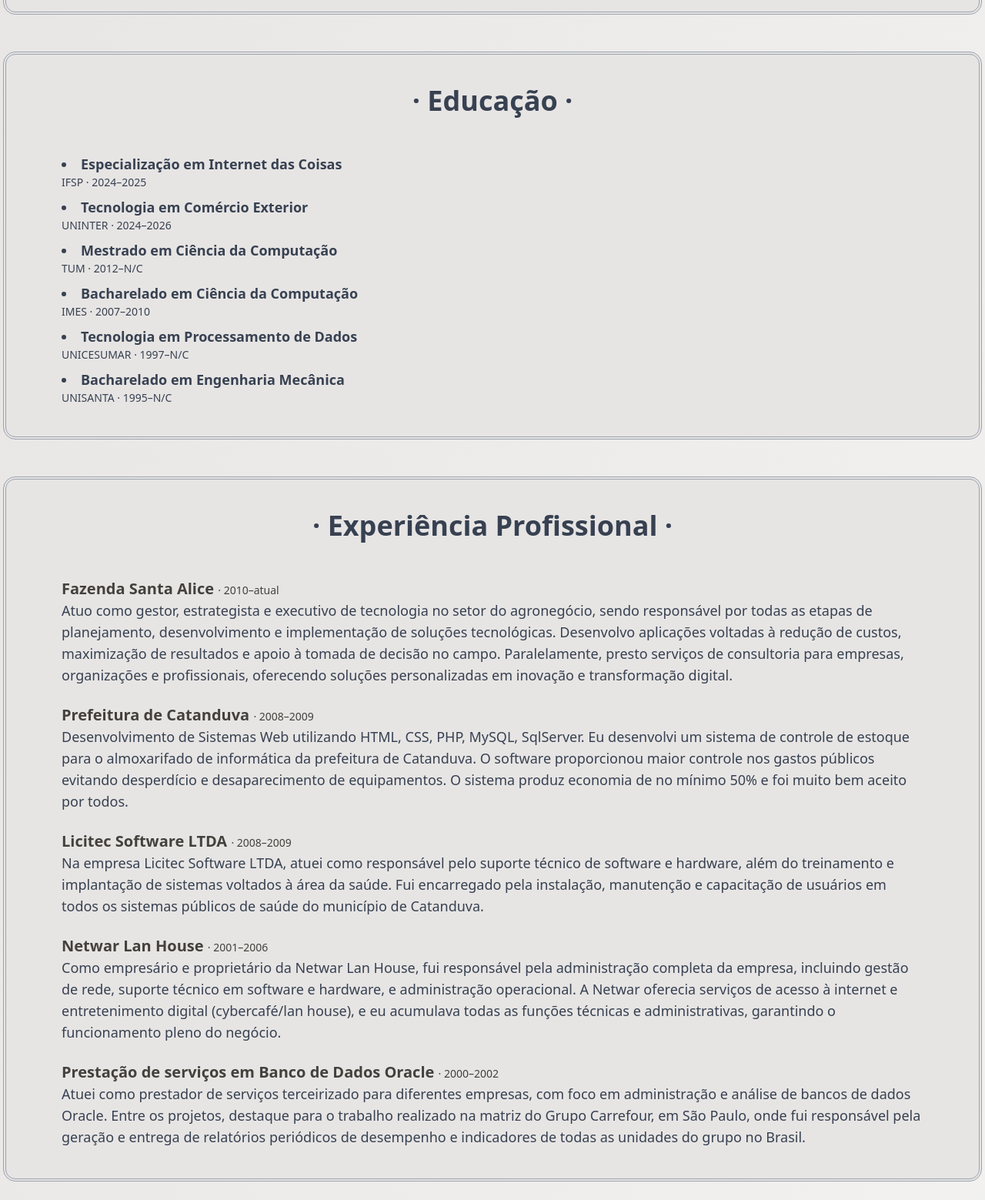
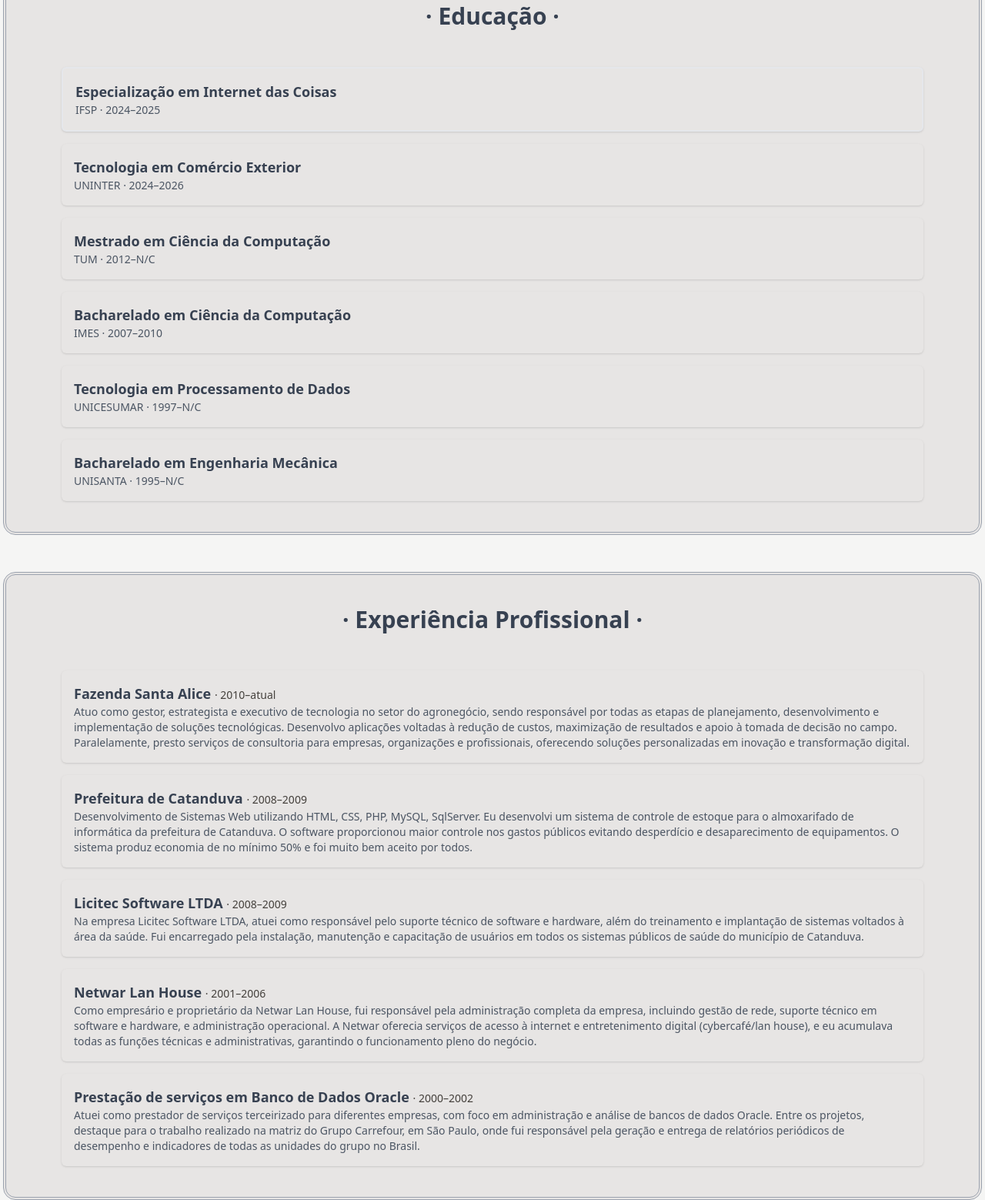
Before and after one commit to markusgieler/curriculum-vitae, a plain HTML site: page index.html in a window 1280 px wide. Shown: the part 818-2377 px from the top of the page at 77% size. Drawn offline with nearby package versions, Linux system fonts and the light colour scheme.

Commit message:
2025-11-10 - 03:44:00

```diff
--- a/index.html
+++ b/index.html
@@ -1,6 +1,7 @@
 <!DOCTYPE html>
 <html lang="pt-br">
 
+  <!-- head -->
   <head>
     <meta charset="UTF-8" />
     <meta name="viewport" content="width=device-width, initial-scale=1.0"/>
@@ -17,146 +18,146 @@
     <!-- Tailwind -->
     <script src="https://cdn.tailwindcss.com"></script>
   </head>
+  <!--  -->
 
   <!-- Body -->
-  <body class="bg-gradient-to-tl from-stone-100 to-stone-200 h-full w-full text-gray-700">
-
+  <body class="bg-gradient-to-tl from-stone-100 to-stone-100 h-full w-full text-gray-700">
 
     <!-- Header -->
     <header class="flex flex-col items-center justify-center bg-gray-800 py-6 sm:py-8">
-      <img
-           src="assets/img/markus.png"
+      <img src="assets/img/markus.png"
            alt="Foto de Markus Ribeiro Gieler"
-           class="w-44 h-44 sm:w-48 sm:h-48 object-cover object-center rounded-full shadow-xl ring-2 ring-gray-500/50 mt-6 transition-transform hover:scale-105"
-      />
+           class="w-44 h-44 sm:w-48 sm:h-48 object-cover object-center rounded-full shadow-xl ring-2 ring-gray-500/50 mt-6 transition-transform hover:scale-105"/>
       <h1 id="namTitle" class="text-3xl sm:text-4xl font-bold text-center mt-6 text-stone-300"></h1>
       <p id="namSubtitle" class="text-sm sm:text-base lg:text-lg mb-6 text-center text-gray-400 leading-relaxed tracking-wide max-w-5xl"></p>
     </header>
-
+    <!--  -->
 
     <!-- Main -->
     <main class="container mx-auto px-1 py-10">
-
-
       <!-- Sobre -->
       <section id="section1" class="py-10 bg-stone-200 border-4 border-double border-gray-400 hover:bg-stone-300">
         <div class="max-w-6xl mx-auto px-4 md:px-4">
-          <h2 id="sobTitle" class="text-2xl sm:text-3xl md:text-4xl lg:text-4xl font-semibold text-center mb-12"></h2>
-          <p id="sobContent" class="text-lg sm:text-lg md:text-lg lg:text-lg leading-relaxed"></p>
+          <h2 id="sobTitle" class="text-xl sm:text-2xl md:text-3xl lg:text-3xl font-semibold text-center mb-12"></h2>
+          <p id="sobContent" class="text-gray-600 text-sm hover:font-semibold transition-all"></p>
         </div>
       </section>
-
+      <!--  -->
 
       <!-- Educação -->
       <section id="section2" class="py-10 bg-stone-200 border-4 border-double border-gray-400 hover:bg-stone-300">
         <div class="max-w-6xl mx-auto px-4 md:px-4">
-          <h2 id="eduTitle" class="text-2xl sm:text-3xl md:text-4xl lg:text-4xl font-semibold text-center mb-12"></h2>
-          <ul class="list-disc sm:text-lg list-inside space-y-2 mt-2">
+          <h3 id="eduTitle" class="text-xl sm:text-2xl md:text-3xl lg:text-3xl font-semibold text-center mb-12"></h3>
+          <ul class="sm:text-lg space-y-4">
 
-            <li><strong id="eduSubtitle6"></strong>
-              <div class="text-gray-700 text-sm hover:font-semibold">
+            <li class="bg-stone-200 p-4 border-2 rounded-md shadow hover:shadow-md transition-shadow">
+              <h2 id="eduSubtitle6" class="text-lg sm:text-lg md:text-lg lg:text-lg font-semibold leading-relaxed"></h2>
+              <p class="text-gray-600 text-sm hover:font-semibold transition-all">
                 <a id="eduLocation6" href="https://ctd.ifsp.edu.br/" class="text-sm hover:text-blue-600 hover:font-semibold"></a>
                 <span id="eduPeriod6" class="text-sm"></span>
-              </div>
+              </p>
             </li>
 
-            <li><strong id="eduSubtitle5"></strong>
-              <div class="text-gray-700 text-sm hover:font-semibold">
-                <a id="eduLocation5" href="https://www.uninter.com/" class="text-sm hover:text-blue-600 hover:font-semibold"></a>
+            <li class="bg-stone-200 p-4 rounded-md shadow hover:shadow-md transition-shadow">
+              <h3 id="eduSubtitle5" class="text-lg sm:text-lg md:text-lg lg:text-lg font-semibold leading-relaxed"></h3>
+              <p class="text-gray-600 text-sm hover:font-semibold transition-all">
+                <a id="eduLocation5" href="https://ctd.ifsp.edu.br/" class="text-sm hover:text-blue-600 hover:font-semibold"></a>
                 <span id="eduPeriod5" class="text-sm"></span>
-              </div>
+              </p>
             </li>
 
-            <li><strong id="eduSubtitle4"></strong>
-              <div class="text-gray-700 text-sm hover:font-semibold">
-                <a id="eduLocation4" href="https://www.tum.de/en/" class="text-sm hover:text-blue-600 hover:font-semibold"></a>
+            <li class="bg-stone-200 p-4 rounded-md shadow hover:shadow-md transition-shadow">
+              <h3 id="eduSubtitle4" class="text-lg sm:text-lg md:text-lg lg:text-lg font-semibold leading-relaxed"></h3>
+              <p class="text-gray-600 text-sm hover:font-semibold transition-all">
+                <a id="eduLocation4" href="https://ctd.ifsp.edu.br/" class="text-sm hover:text-blue-600 hover:font-semibold"></a>
                 <span id="eduPeriod4" class="text-sm"></span>
-              </div>
+              </p>
             </li>
 
-            <li><strong id="eduSubtitle3"></strong>
-              <div class="text-gray-700 text-sm hover:font-semibold">
-                <a id="eduLocation3" href="https://www.fafica.br/" class="text-sm hover:text-blue-600 hover:font-semibold"></a>
+            <li class="bg-stone-200 p-4 rounded-md shadow hover:shadow-md transition-shadow">
+              <h3 id="eduSubtitle3" class="text-lg sm:text-lg md:text-lg lg:text-lg font-semibold leading-relaxed"></h3>
+              <p class="text-gray-600 text-sm hover:font-semibold transition-all">
+                <a id="eduLocation3" href="https://ctd.ifsp.edu.br/" class="text-sm hover:text-blue-600 hover:font-semibold"></a>
                 <span id="eduPeriod3" class="text-sm"></span>
-              </div>
+              </p>
             </li>
 
-            <li><strong id="eduSubtitle2"></strong>
-              <div class="text-gray-700 text-sm hover:font-semibold">
-                <a id="eduLocation2" href="https://www.unicesumar.edu.br/" class="text-sm hover:text-blue-600 hover:font-semibold"></a>
+            <li class="bg-stone-200 p-4 rounded-md shadow hover:shadow-md transition-shadow">
+              <h3 id="eduSubtitle2" class="text-lg sm:text-lg md:text-lg lg:text-lg font-semibold leading-relaxed"></h3>
+              <p class="text-gray-600 text-sm hover:font-semibold transition-all">
+                <a id="eduLocation2" href="https://ctd.ifsp.edu.br/" class="text-sm hover:text-blue-600 hover:font-semibold"></a>
                 <span id="eduPeriod2" class="text-sm"></span>
-              </div>
+              </p>
             </li>
 
-            <li ><strong id="eduSubtitle1"></strong>
-              <div class="text-gray-700 text-sm hover:font-semibold">
-                <a id="eduLocation1" href="https://unisanta.br/" class="text-sm hover:text-blue-600 hover:font-semibold"></a>
+            <li class="bg-stone-200 p-4 rounded-md shadow hover:shadow-md transition-shadow">
+              <h3 id="eduSubtitle1" class="text-lg sm:text-lg md:text-lg lg:text-lg font-semibold leading-relaxed"></h3>
+              <p class="text-gray-600 text-sm hover:font-semibold transition-all">
+                <a id="eduLocation1" href="https://ctd.ifsp.edu.br/" class="text-sm hover:text-blue-600 hover:font-semibold"></a>
                 <span id="eduPeriod1" class="text-sm"></span>
-              </div>
+              </p>
             </li>
 
           </ul>
         </div>
       </section>
-
+      <!--  -->
 
       <!-- Experiência Profissional -->
       <section id="section3" class="py-10 bg-stone-200 border-4 border-double border-gray-400 hover:bg-stone-300">
         <div class="max-w-6xl mx-auto px-4 md:px-4">
-          <h2 id="expTitle" class="text-2xl sm:text-3xl md:text-4xl lg:text-4xl font-semibold text-center mb-12"></h2>
-          <div class="space-y-6 mt-2">
+          <h2 id="expTitle" class="text-xl sm:text-2xl md:text-3xl lg:text-3xl font-semibold text-center mb-12"></h2>
+          <ul class="sm:text-lg space-y-4">
 
-            <div>
-              <h3 class="text-xl font-semibold text-stone-700">
+            <li class="bg-stone-200 p-4 rounded-md shadow hover:shadow-md transition-shadow">
+              <h3 class="text-lg sm:text-lg md:text-lg lg:text-lg font-semibold leading-relaxed">
                 <a id="expSubtitle5" href=""></a>
                 <span id="expPeriod5" class="text-sm font-normal text-stone-700"></span>
               </h3>
-              <p id="expContent5" class="text-lg sm:text-lg md:text-lg lg:text-lg leading-relaxed"></p>
-            </div>
+              <p id="expContent5" class="text-gray-600 text-sm hover:font-semibold transition-all"></p>
+            </li>
 
-            <div>
-              <h3 class="text-xl font-semibold text-stone-700">
-                <a id="expSubtitle4" href="https://www.catanduva.sp.gov.br/"></a>
+            <li class="bg-stone-200 p-4 rounded-md shadow hover:shadow-md transition-shadow">
+              <h3 class="text-lg sm:text-lg md:text-lg lg:text-lg font-semibold leading-relaxed">
+                <a id="expSubtitle4" href=""></a>
                 <span id="expPeriod4" class="text-sm font-normal text-stone-700"></span>
               </h3>
-              <p id="expContent4" class="text-lg sm:text-lg md:text-lg lg:text-lg leading-relaxed"></p>
-            </div>
+              <p id="expContent4" class="text-gray-600 text-sm hover:font-semibold transition-all"></p>
+            </li>
 
-            <div>
-              <h3 class="text-xl font-semibold text-stone-700">
-                <a id="expSubtitle3" href="https://licitec.wpcomstaging.com/"></a>
+            <li class="bg-stone-200 p-4 rounded-md shadow hover:shadow-md transition-shadow">
+              <h3 class="text-lg sm:text-lg md:text-lg lg:text-lg font-semibold leading-relaxed">
+                <a id="expSubtitle3" href=""></a>
                 <span id="expPeriod3" class="text-sm font-normal text-stone-700"></span>
               </h3>
-              <p id="expContent3" class="text-lg sm:text-lg md:text-lg lg:text-lg leading-relaxed">
+              <p id="expContent3" class="text-gray-600 text-sm hover:font-semibold transition-all"></p>
+            </li>
 
-              </p>
-            </div>
+            <li class="bg-stone-200 p-4 rounded-md shadow hover:shadow-md transition-shadow">
+              <h3 class="text-lg sm:text-lg md:text-lg lg:text-lg font-semibold leading-relaxed">
+                <a id="expSubtitle2" href=""></a>
+                <span id="expPeriod2" class="text-sm font-normal text-stone-700"></span>
+              </h3>
+              <p id="expContent2" class="text-gray-600 text-sm hover:font-semibold transition-all"></p>
+            </li>
 
-            <div>
-              <h3 class="text-xl font-semibold text-stone-700">
-                 <a id="expSubtitle2" href=""></a>
-                 <span id="expPeriod2" class="text-sm font-normal text-stone-700"></span>
-              </h3>
-              <p id="expContent2" class="text-lg sm:text-lg md:text-lg lg:text-lg leading-relaxed"></p>
-            </div>
-
-            <div>
-              <h3 class="text-xl font-semibold font-normal text-stone-700">
+            <li class="bg-stone-200 p-4 rounded-md shadow hover:shadow-md transition-shadow">
+              <h3 class="text-lg sm:text-lg md:text-lg lg:text-lg font-semibold leading-relaxed">
                 <a id="expSubtitle1" href=""></a>
                 <span id="expPeriod1" class="text-sm font-normal text-stone-700"></span>
               </h3>
-              <p id="expContent1" class="text-lg sm:text-lg md:text-lg lg:text-lg leading-relaxed"></p>
-            </div>
+              <p id="expContent1" class="text-gray-600 text-sm hover:font-semibold transition-all"></p>
+            </li>
 
-          </div>
+          </ul>
         </div>
       </section>
-
+      <!--  -->
 
       <!-- Conhecimentos Técnicos -->
       <section id="section4" class="py-10 bg-stone-200 border-4 border-double border-gray-400 hover:bg-stone-300">
         <div class="max-w-6xl mx-auto px-4 md:px-4">
-          <h2 id="conTitle" class="text-2xl sm:text-3xl md:text-4xl lg:text-4xl font-semibold text-center mb-12"></h2>
+          <h2 id="conTitle" class="text-xl sm:text-2xl md:text-3xl lg:text-3xl font-semibold text-center mb-12"></h2>
           <ul class="sm:text-lg space-y-4">
 
             <li class="bg-stone-200 p-4 rounded-md shadow hover:shadow-md transition-shadow">
@@ -217,12 +218,12 @@
           </ul>
         </div>
       </section>
-
+      <!--  -->
 
       <!-- Idiomas -->
       <section id="section5" class="py-10 bg-stone-200 border-4 border-double border-gray-400 hover:bg-stone-300">
         <div class="max-w-6xl mx-auto px-4 md:px-4">
-          <h2 id="idiTitle" class="text-2xl sm:text-3xl md:text-4xl lg:text-4xl font-semibold text-center mb-12"></h2>
+          <h2 id="idiTitle" class="text-xl sm:text-2xl md:text-3xl lg:text-3xl font-semibold text-center mb-12"></h2>
           <ul class="sm:text-lg space-y-4">
 
             <li class="bg-stone-200 p-4 rounded-md shadow hover:shadow-md transition-shadow">
@@ -243,12 +244,12 @@
           </ul>
         </div>
       </section>
-
+      <!--  -->
 
       <!-- Projetos -->
       <section id="section5" class="py-10 bg-stone-200 border-4 border-double border-gray-400 hover:bg-stone-300">
         <div class="max-w-6xl mx-auto px-4 md:px-4">
-          <h2 id="proTitle" class="text-2xl sm:text-3xl md:text-4xl lg:text-4xl font-semibold text-center mb-12"></h2>
+          <h2 id="proTitle" class="text-xl sm:text-2xl md:text-3xl lg:text-3xl font-semibold text-center mb-12"></h2>
           <ul class="sm:text-lg space-y-4">
 
             <li class="bg-stone-200 p-4 rounded-md shadow hover:shadow-md transition-shadow">
@@ -263,9 +264,8 @@
           </ul>
         </div>
       </section>
-
+      <!--  -->
     </main>
-
 
     <!-- Footer -->
     <footer class="bg-gray-900 text-stone-400 py-6 text-sm">
@@ -282,7 +282,7 @@
         </div>
       </div>
     </footer>
-
+    <!--  -->
 
     <!-- Script -->
     <script src="assets/js/main.js"></script>
```
